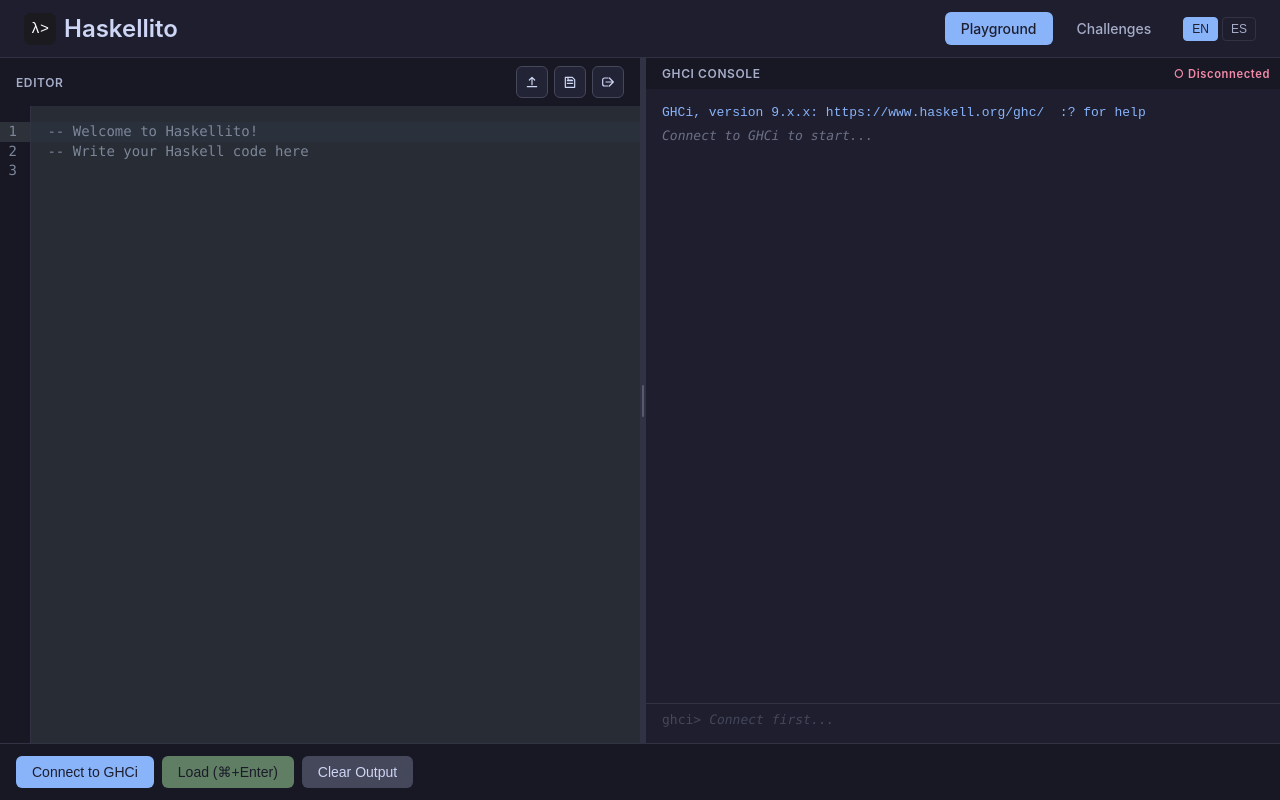
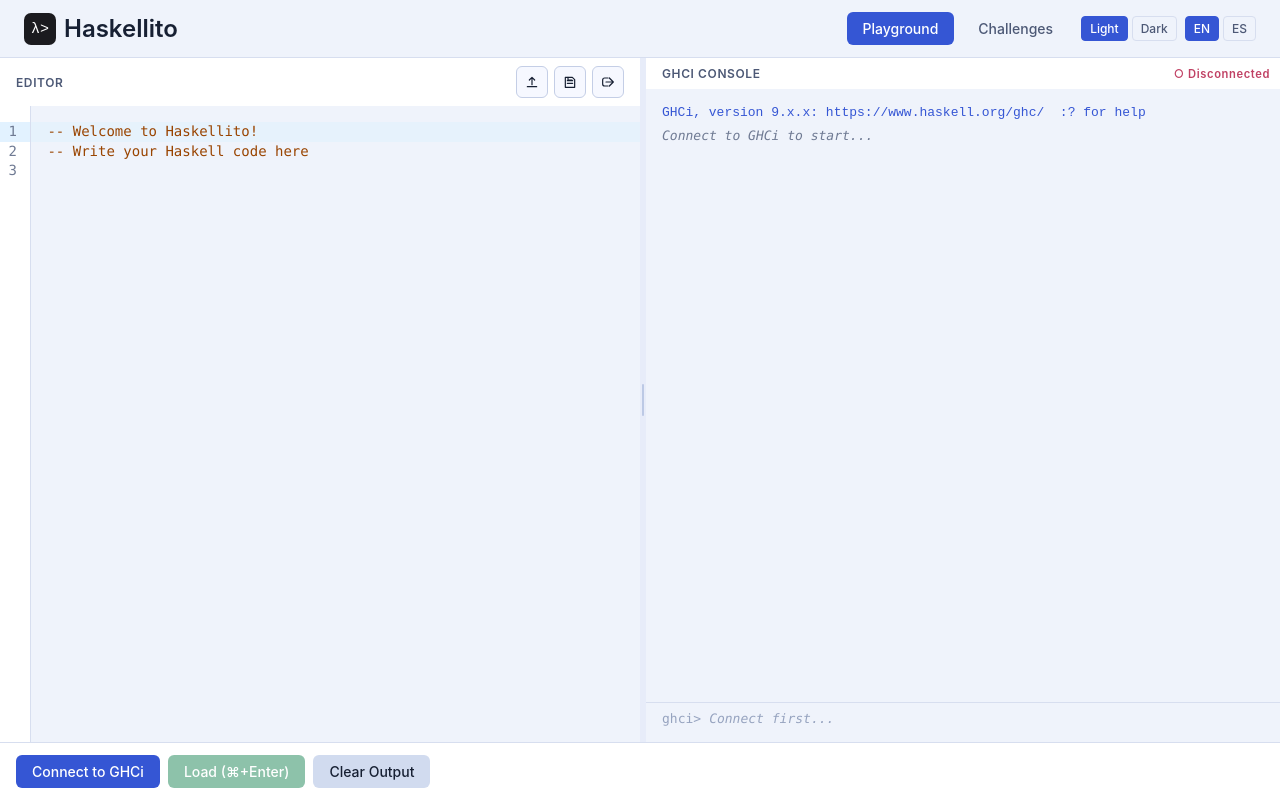
Before and after one commit to FRaverta/Haskellito, a Vue app in the folder frontend/: page / in a window 1280 px wide. Built offline with nearby package versions, Linux system fonts and the light colour scheme.

Commit message:
Add light theme

```diff
--- a/frontend/index.html
+++ b/frontend/index.html
@@ -5,6 +5,22 @@
     <link rel="icon" type="image/svg+xml" href="/haskellito.svg" />
     <meta name="viewport" content="width=device-width, initial-scale=1.0, viewport-fit=cover" />
     <title>Haskellito</title>
+    <script>
+      (() => {
+        try {
+          const savedTheme = localStorage.getItem('haskellito-theme')
+          const prefersLight =
+            typeof window.matchMedia === 'function' &&
+            window.matchMedia('(prefers-color-scheme: light)').matches
+          const theme = savedTheme === 'light' || savedTheme === 'dark'
+            ? savedTheme
+            : (prefersLight ? 'light' : 'dark')
+
+          document.documentElement.dataset.theme = theme
+          document.documentElement.style.colorScheme = theme
+        } catch (_) {}
+      })()
+    </script>
   </head>
   <body>
     <div id="app"></div>
--- a/frontend/src/App.vue
+++ b/frontend/src/App.vue
@@ -3,11 +3,14 @@
 import { useRoute } from 'vue-router'
 import { useI18n } from 'vue-i18n'
 import { lastViewedChallengeId } from './stores/challengeProgress.js'
+import { theme, setTheme } from './stores/theme.js'
 import { setLocale, getLocale } from './i18n.js'
 import haskellitoLogo from './assets/haskellito.svg'
 
 const route = useRoute()
 const { t } = useI18n()
+const currentLocale = computed(() => getLocale())
+const currentTheme = computed(() => theme.value)
 
 // Go to last challenge when clicking Challenges, otherwise to the list
 const challengesLink = computed(() =>
@@ -19,6 +22,10 @@
 function switchLocale(locale) {
   setLocale(locale)
 }
+
+function switchTheme(nextTheme) {
+  setTheme(nextTheme)
+}
 </script>
 
 <template>
@@ -29,17 +36,38 @@
         <h1>Haskellito</h1>
       </router-link>
       <nav class="nav">
+        <div class="nav-links">
           <router-link to="/" class="nav-link" :class="{ active: route.path === '/' }">
             {{ t('nav.playground') }}
           </router-link>
           <router-link :to="challengesLink" class="nav-link" :class="{ active: route.path.startsWith('/challenge') }">
             {{ t('nav.challenges') }}
           </router-link>
-        <span class="locale-switcher">
+        </div>
+        <div class="nav-controls">
+          <span class="theme-switcher" role="group" :aria-label="t('theme.label')">
+            <button
+              type="button"
+              class="theme-btn"
+              :class="{ active: currentTheme === 'light' }"
+              @click="switchTheme('light')"
+            >
+              {{ t('theme.light') }}
+            </button>
+            <button
+              type="button"
+              class="theme-btn"
+              :class="{ active: currentTheme === 'dark' }"
+              @click="switchTheme('dark')"
+            >
+              {{ t('theme.dark') }}
+            </button>
+          </span>
+          <span class="locale-switcher" role="group" aria-label="Language">
             <button
               type="button"
               class="locale-btn"
-            :class="{ active: getLocale() === 'en' }"
+              :class="{ active: currentLocale === 'en' }"
               @click="switchLocale('en')"
             >
               EN
@@ -47,12 +75,13 @@
             <button
               type="button"
               class="locale-btn"
-            :class="{ active: getLocale() === 'es' }"
+              :class="{ active: currentLocale === 'es' }"
               @click="switchLocale('es')"
             >
               ES
             </button>
           </span>
+        </div>
       </nav>
     </header>
 
@@ -85,9 +114,10 @@
   display: flex;
   justify-content: space-between;
   align-items: center;
+  gap: 1rem;
   padding: 0.75rem 1.5rem;
-  background: #1e1e2e;
-  border-bottom: 1px solid #313244;
+  background: var(--color-bg);
+  border-bottom: 1px solid var(--color-border);
 }
 
 .logo {
@@ -95,57 +125,71 @@
   display: flex;
   align-items: center;
   gap: 0.5rem;
+  min-width: 0;
 }
 
 .logo-icon {
   width: 32px;
   height: 32px;
+  flex-shrink: 0;
 }
 
 .logo h1 {
   margin: 0;
   font-size: 1.5rem;
-  color: #cdd6f4;
+  color: var(--color-text);
   font-weight: 600;
 }
 
 .logo:hover h1 {
-  color: #89b4fa;
+  color: var(--color-accent);
 }
 
 .nav {
   display: flex;
+  gap: 0.75rem;
+  align-items: center;
+  flex-wrap: wrap;
+}
+
+.nav-links,
+.nav-controls {
+  display: flex;
   gap: 0.5rem;
   align-items: center;
+  flex-wrap: wrap;
 }
 
+.theme-switcher,
 .locale-switcher {
   display: flex;
   gap: 0.25rem;
-  margin-left: 0.5rem;
 }
 
+.theme-btn,
 .locale-btn {
   padding: 0.25rem 0.5rem;
-  border: 1px solid #313244;
+  border: 1px solid var(--color-border);
   border-radius: 4px;
   background: transparent;
-  color: #a6adc8;
+  color: var(--color-text-muted);
   font-size: 0.75rem;
   font-weight: 500;
   cursor: pointer;
   transition: all 0.2s;
 }
 
+.theme-btn:hover,
 .locale-btn:hover {
-  background: #313244;
-  color: #cdd6f4;
+  background: var(--color-surface-hover);
+  color: var(--color-text);
 }
 
+.theme-btn.active,
 .locale-btn.active {
-  background: #89b4fa;
-  color: #1e1e2e;
-  border-color: #89b4fa;
+  background: var(--color-accent);
+  color: var(--color-accent-contrast);
+  border-color: var(--color-accent);
 }
 
 .nav-link {
@@ -153,18 +197,39 @@
   border-radius: 6px;
   font-size: 0.875rem;
   font-weight: 500;
-  color: #a6adc8;
+  color: var(--color-text-muted);
   text-decoration: none;
   transition: all 0.2s;
 }
 
 .nav-link:hover {
-  background: #313244;
-  color: #cdd6f4;
+  background: var(--color-surface-hover);
+  color: var(--color-text);
 }
 
 .nav-link.active {
-  background: #89b4fa;
-  color: #1e1e2e;
+  background: var(--color-accent);
+  color: var(--color-accent-contrast);
+}
+
+@media (max-width: 720px) {
+  .header {
+    padding: 0.75rem 1rem;
+  }
+
+  .nav {
+    width: 100%;
+    flex-direction: column;
+    align-items: stretch;
+  }
+
+  .nav-links,
+  .nav-controls {
+    justify-content: space-between;
+  }
+
+  .logo h1 {
+    font-size: 1.25rem;
+  }
 }
 </style>
--- a/frontend/src/components/CodeEditor.vue
+++ b/frontend/src/components/CodeEditor.vue
@@ -1,10 +1,11 @@
 <script setup>
-import { ref, watch, onMounted } from 'vue'
+import { ref, watch, onMounted, onUnmounted } from 'vue'
 import { EditorView, basicSetup } from 'codemirror'
-import { EditorState } from '@codemirror/state'
+import { EditorState, Compartment } from '@codemirror/state'
 import { oneDark } from '@codemirror/theme-one-dark'
 import { StreamLanguage } from '@codemirror/language'
 import { haskell } from '@codemirror/legacy-modes/mode/haskell'
+import { theme } from '../stores/theme.js'
 
 const props = defineProps({
   modelValue: {
@@ -16,6 +17,7 @@
 const emit = defineEmits(['update:modelValue'])
 
 const editorContainer = ref(null)
+const editorTheme = new Compartment()
 let editorView = null
 
 onMounted(() => {
@@ -30,12 +32,14 @@
     extensions: [
       basicSetup,
       StreamLanguage.define(haskell),
-      oneDark,
+      editorTheme.of(theme.value === 'dark' ? oneDark : []),
       updateListener,
       EditorView.theme({
         '&': {
           height: '100%',
-          fontSize: '14px'
+          fontSize: '14px',
+          backgroundColor: 'var(--color-bg)',
+          color: 'var(--color-text)'
         },
         '.cm-scroller': {
           overflow: 'auto',
@@ -46,6 +50,11 @@
         },
         '.cm-line': {
           padding: '0 1rem'
+        },
+        '.cm-gutters': {
+          backgroundColor: 'var(--color-surface)',
+          color: 'var(--color-text-subtle)',
+          borderRight: '1px solid var(--color-border)'
         }
       })
     ]
@@ -69,6 +78,19 @@
     })
   }
 })
+
+watch(theme, (nextTheme) => {
+  if (!editorView) return
+
+  editorView.dispatch({
+    effects: editorTheme.reconfigure(nextTheme === 'dark' ? oneDark : [])
+  })
+})
+
+onUnmounted(() => {
+  editorView?.destroy()
+  editorView = null
+})
 </script>
 
 <template>
@@ -79,7 +101,7 @@
 .editor-container {
   flex: 1;
   overflow: hidden;
-  background: #1e1e2e;
+  background: var(--color-bg);
 }
 
 .editor-container :deep(.cm-editor) {
@@ -87,7 +109,7 @@
 }
 
 .editor-container :deep(.cm-gutters) {
-  background: #181825;
-  border-right: 1px solid #313244;
+  background: var(--color-surface);
+  border-right: 1px solid var(--color-border);
 }
 </style>
--- a/frontend/src/components/Interpreter.vue
+++ b/frontend/src/components/Interpreter.vue
@@ -124,7 +124,7 @@
   min-height: 0;
   display: flex;
   flex-direction: column;
-  background: #1e1e2e;
+  background: var(--color-bg);
   font-family: 'JetBrains Mono', 'Fira Code', 'SF Mono', Consolas, monospace;
   font-size: 13px;
   cursor: text;
@@ -141,16 +141,16 @@
 }
 
 .welcome-message {
-  color: #6c7086;
+  color: var(--color-text-subtle);
 }
 
 .ghci-banner {
-  color: #89b4fa;
+  color: var(--color-accent);
   margin: 0 0 0.5rem 0;
 }
 
 .hint {
-  color: #6c7086;
+  color: var(--color-text-subtle);
   font-style: italic;
 }
 
@@ -165,49 +165,49 @@
 }
 
 .output-line.system {
-  color: #89b4fa;
+  color: var(--color-accent);
 }
 
 .output-line.input {
-  color: #cdd6f4;
+  color: var(--color-text);
 }
 
 .output-line.input pre::before {
   content: 'ghci> ';
-  color: #a6adc8;
+  color: var(--color-text-muted);
 }
 
 .output-line.output {
-  color: #a6e3a1;
+  color: var(--color-success);
 }
 
 .output-line.error {
-  color: #f38ba8;
+  color: var(--color-danger);
 }
 
 .input-line {
   display: flex;
   align-items: center;
   padding: 0.5rem 1rem 1rem 1rem;
-  background: #1e1e2e;
-  border-top: 1px solid #313244;
+  background: var(--color-bg);
+  border-top: 1px solid var(--color-border);
 }
 
 .prompt {
-  color: #a6adc8;
+  color: var(--color-text-muted);
   margin-right: 0.5rem;
   flex-shrink: 0;
 }
 
 .prompt.disabled {
-  color: #45475a;
+  color: var(--color-text-disabled);
 }
 
 .command-input {
   flex: 1;
   background: transparent;
   border: none;
-  color: #cdd6f4;
+  color: var(--color-text);
   font-family: inherit;
   font-size: inherit;
   outline: none;
@@ -215,11 +215,11 @@
 }
 
 .command-input::placeholder {
-  color: #45475a;
+  color: var(--color-text-disabled);
   font-style: italic;
 }
 
 .command-input:disabled {
-  color: #6c7086;
+  color: var(--color-text-subtle);
 }
 </style>
--- a/frontend/src/locales/en.json
+++ b/frontend/src/locales/en.json
@@ -2,6 +2,11 @@
   "nav": {
     "playground": "Playground",
     "challenges": "Challenges"
+  },
+  "theme": {
+    "label": "Theme",
+    "light": "Light",
+    "dark": "Dark"
   },
   "challenge": {
     "title": "Challenge",
--- a/frontend/src/locales/es.json
+++ b/frontend/src/locales/es.json
@@ -2,6 +2,11 @@
   "nav": {
     "playground": "Playground",
     "challenges": "Challenges"
+  },
+  "theme": {
+    "label": "Tema",
+    "light": "Light",
+    "dark": "Dark"
   },
   "challenge": {
     "title": "Challenge",
--- a/frontend/src/main.js
+++ b/frontend/src/main.js
@@ -4,6 +4,7 @@
 import router from './router'
 import i18n from './i18n.js'
 import axios from 'axios'
+import { applyTheme, theme } from './stores/theme.js'
 
 // Send current locale for challenge API requests so backend returns localized content
 axios.interceptors.request.use((config) => {
@@ -13,4 +14,6 @@
   return config
 })
 
+applyTheme(theme.value)
+
 createApp(App).use(router).use(i18n).mount('#app')
--- /dev/null
+++ b/frontend/src/stores/theme.js
@@ -0,0 +1,46 @@
+import { ref } from 'vue'
+
+export const THEME_KEY = 'haskellito-theme'
+export const supportedThemes = ['dark', 'light']
+
+function getSystemTheme() {
+  if (
+    typeof window !== 'undefined' &&
+    typeof window.matchMedia === 'function' &&
+    window.matchMedia('(prefers-color-scheme: light)').matches
+  ) {
+    return 'light'
+  }
+  return 'dark'
+}
+
+function loadSavedTheme() {
+  try {
+    const saved = localStorage.getItem(THEME_KEY)
+    if (saved && supportedThemes.includes(saved)) return saved
+  } catch (_) {}
+
+  return getSystemTheme()
+}
+
+export const theme = ref(loadSavedTheme())
+
+export function applyTheme(nextTheme = theme.value) {
+  if (typeof document === 'undefined') return
+
+  document.documentElement.dataset.theme = nextTheme
+  document.documentElement.style.colorScheme = nextTheme
+}
+
+export function setTheme(nextTheme) {
+  if (!supportedThemes.includes(nextTheme)) return
+
+  theme.value = nextTheme
+  applyTheme(nextTheme)
+
+  try {
+    localStorage.setItem(THEME_KEY, nextTheme)
+  } catch (_) {}
+}
+
+applyTheme(theme.value)
--- a/frontend/src/style.css
+++ b/frontend/src/style.css
@@ -1,3 +1,72 @@
+:root {
+  color-scheme: dark;
+  --font-sans: -apple-system, BlinkMacSystemFont, 'Segoe UI', Roboto, Oxygen, Ubuntu, sans-serif;
+  --color-bg: #1e1e2e;
+  --color-surface: #181825;
+  --color-surface-raised: #232336;
+  --color-surface-hover: #313244;
+  --color-surface-strong: #45475a;
+  --color-surface-stronger: #585b70;
+  --color-border: #313244;
+  --color-border-strong: #45475a;
+  --color-border-hover: #585b70;
+  --color-text: #cdd6f4;
+  --color-text-muted: #a6adc8;
+  --color-text-subtle: #6c7086;
+  --color-text-disabled: #45475a;
+  --color-accent: #89b4fa;
+  --color-accent-hover: #b4befe;
+  --color-accent-contrast: #1e1e2e;
+  --color-secondary-accent: #cba6f7;
+  --color-success: #a6e3a1;
+  --color-success-hover: #94e2d5;
+  --color-success-contrast: #1e1e2e;
+  --color-danger: #f38ba8;
+  --color-inline-code-bg: #313244;
+  --color-inline-code-text: #cdd6f4;
+  --color-scrollbar-track: #181825;
+  --color-scrollbar-thumb: #45475a;
+  --color-scrollbar-thumb-hover: #585b70;
+  --shadow-elevated: 0 4px 12px rgba(0, 0, 0, 0.3);
+  --shadow-sticky: 0 -4px 12px rgba(0, 0, 0, 0.3);
+  --result-pass-bg: rgba(166, 227, 161, 0.05);
+  --result-fail-bg: rgba(243, 139, 168, 0.05);
+}
+
+:root[data-theme='light'] {
+  color-scheme: light;
+  --color-bg: #eff3fb;
+  --color-surface: #ffffff;
+  --color-surface-raised: #f6f8ff;
+  --color-surface-hover: #e7ecf9;
+  --color-surface-strong: #d1dbef;
+  --color-surface-stronger: #bcc9e5;
+  --color-border: #d7deef;
+  --color-border-strong: #c4cee6;
+  --color-border-hover: #aebad9;
+  --color-text: #172033;
+  --color-text-muted: #4d5976;
+  --color-text-subtle: #6f7a93;
+  --color-text-disabled: #96a3bf;
+  --color-accent: #3556d4;
+  --color-accent-hover: #2445bd;
+  --color-accent-contrast: #ffffff;
+  --color-secondary-accent: #7a4fd0;
+  --color-success: #1e8758;
+  --color-success-hover: #176f49;
+  --color-success-contrast: #ffffff;
+  --color-danger: #c04164;
+  --color-inline-code-bg: #edf1fb;
+  --color-inline-code-text: #1f2a40;
+  --color-scrollbar-track: #e3e9f6;
+  --color-scrollbar-thumb: #bcc9e5;
+  --color-scrollbar-thumb-hover: #9fafcf;
+  --shadow-elevated: 0 10px 24px rgba(31, 42, 64, 0.12);
+  --shadow-sticky: 0 -10px 24px rgba(31, 42, 64, 0.12);
+  --result-pass-bg: rgba(30, 135, 88, 0.08);
+  --result-fail-bg: rgba(192, 65, 100, 0.08);
+}
+
 * {
   margin: 0;
   padding: 0;
@@ -11,14 +80,28 @@
 }
 
 body {
-  font-family: -apple-system, BlinkMacSystemFont, 'Segoe UI', Roboto, Oxygen, Ubuntu, sans-serif;
-  background-color: #1e1e2e;
-  color: #cdd6f4;
+  font-family: var(--font-sans);
+  background-color: var(--color-bg);
+  color: var(--color-text);
+  transition: background-color 0.2s ease, color 0.2s ease;
+}
+
+button,
+input,
+textarea,
+select {
+  font: inherit;
+}
+
+a {
+  color: inherit;
 }
 
 #app {
   height: 100%;
   width: 100%;
+  background-color: var(--color-bg);
+  transition: background-color 0.2s ease;
 }
 
 ::-webkit-scrollbar {
@@ -27,14 +110,14 @@
 }
 
 ::-webkit-scrollbar-track {
-  background: #181825;
+  background: var(--color-scrollbar-track);
 }
 
 ::-webkit-scrollbar-thumb {
-  background: #45475a;
+  background: var(--color-scrollbar-thumb);
   border-radius: 4px;
 }
 
 ::-webkit-scrollbar-thumb:hover {
-  background: #585b70;
+  background: var(--color-scrollbar-thumb-hover);
 }
--- a/frontend/src/views/HomeView.vue
+++ b/frontend/src/views/HomeView.vue
@@ -481,27 +481,27 @@
   align-items: center;
   justify-content: center;
   cursor: col-resize;
-  background: #313244;
+  background: var(--color-surface-hover);
   transition: background 0.15s;
   touch-action: none;
 }
 
 .splitter:hover,
 .splitter:active {
-  background: #89b4fa;
+  background: var(--color-accent);
 }
 
 .splitter-handle {
   width: 2px;
   height: 32px;
   border-radius: 1px;
-  background: #585b70;
+  background: var(--color-surface-stronger);
   transition: background 0.15s;
 }
 
 .splitter:hover .splitter-handle,
 .splitter:active .splitter-handle {
-  background: #cdd6f4;
+  background: var(--color-text);
 }
 
 .panel-header {
@@ -509,8 +509,8 @@
   justify-content: space-between;
   align-items: center;
   padding: 0.5rem 1rem;
-  background: #181825;
-  color: #a6adc8;
+  background: var(--color-surface);
+  color: var(--color-text-muted);
   font-size: 0.75rem;
   font-weight: 600;
   text-transform: uppercase;
@@ -530,21 +530,21 @@
   width: 2rem;
   height: 2rem;
   padding: 0;
-  border: 1px solid #45475a;
+  border: 1px solid var(--color-border-strong);
   border-radius: 6px;
-  background: #232336;
-  color: #cdd6f4;
+  background: var(--color-surface-raised);
+  color: var(--color-text);
   cursor: pointer;
   transition: background 0.2s, border-color 0.2s, color 0.2s;
 }
 
 .icon-btn:hover {
-  background: #313244;
-  border-color: #585b70;
+  background: var(--color-surface-hover);
+  border-color: var(--color-border-hover);
 }
 
 .icon-btn:focus-visible {
-  outline: 2px solid #89b4fa;
+  outline: 2px solid var(--color-accent);
   outline-offset: 2px;
 }
 
@@ -563,11 +563,11 @@
 }
 
 .status.connected {
-  color: #a6e3a1;
+  color: var(--color-success);
 }
 
 .status.disconnected {
-  color: #f38ba8;
+  color: var(--color-danger);
 }
 
 .toolbar {
@@ -576,8 +576,8 @@
   gap: 0.5rem;
   padding: 0.75rem 1rem;
   padding-bottom: calc(0.75rem + env(safe-area-inset-bottom, 0px));
-  background: #181825;
-  border-top: 1px solid #313244;
+  background: var(--color-surface);
+  border-top: 1px solid var(--color-border);
 }
 
 /* Short viewport (phone, or desktop layout on phone): fix toolbar to bottom of screen so it's always visible */
@@ -592,7 +592,7 @@
     left: 0;
     right: 0;
     z-index: 10;
-    box-shadow: 0 -4px 12px rgba(0, 0, 0, 0.3);
+    box-shadow: var(--shadow-sticky);
   }
 }
 
@@ -612,37 +612,37 @@
 }
 
 .btn-primary {
-  background: #89b4fa;
-  color: #1e1e2e;
+  background: var(--color-accent);
+  color: var(--color-accent-contrast);
 }
 
 .btn-primary:hover:not(:disabled) {
-  background: #b4befe;
+  background: var(--color-accent-hover);
 }
 
 .btn-secondary {
-  background: #45475a;
-  color: #cdd6f4;
+  background: var(--color-surface-strong);
+  color: var(--color-text);
 }
 
 .btn-secondary:hover:not(:disabled) {
-  background: #585b70;
+  background: var(--color-surface-stronger);
 }
 
 .btn-success {
-  background: #a6e3a1;
-  color: #1e1e2e;
+  background: var(--color-success);
+  color: var(--color-success-contrast);
 }
 
 .btn-success:hover:not(:disabled) {
-  background: #94e2d5;
+  background: var(--color-success-hover);
 }
 
 .mode-toggle {
   display: flex;
   border-radius: 6px;
   overflow: hidden;
-  border: 1px solid #45475a;
+  border: 1px solid var(--color-border-strong);
   margin-right: 0.25rem;
 }
 
@@ -653,8 +653,8 @@
 .mode-btn {
   padding: 0.4rem 0.65rem;
   border: none;
-  background: #313244;
-  color: #a6adc8;
+  background: var(--color-surface-hover);
+  color: var(--color-text-muted);
   font-size: 0.75rem;
   font-weight: 500;
   cursor: pointer;
@@ -666,11 +666,11 @@
 }
 
 .mode-btn.active {
-  background: #89b4fa;
-  color: #1e1e2e;
+  background: var(--color-accent);
+  color: var(--color-accent-contrast);
 }
 
 .mode-btn:not(.active):not(:disabled):hover {
-  background: #45475a;
+  background: var(--color-surface-strong);
 }
 </style>
```
Also changed, not shown: frontend/src/views/ChallengeView.vue (+44 -43 lines), frontend/src/views/ChallengesListView.vue (+12 -12 lines). Lines whose indentation alone changed are shown as unchanged.
